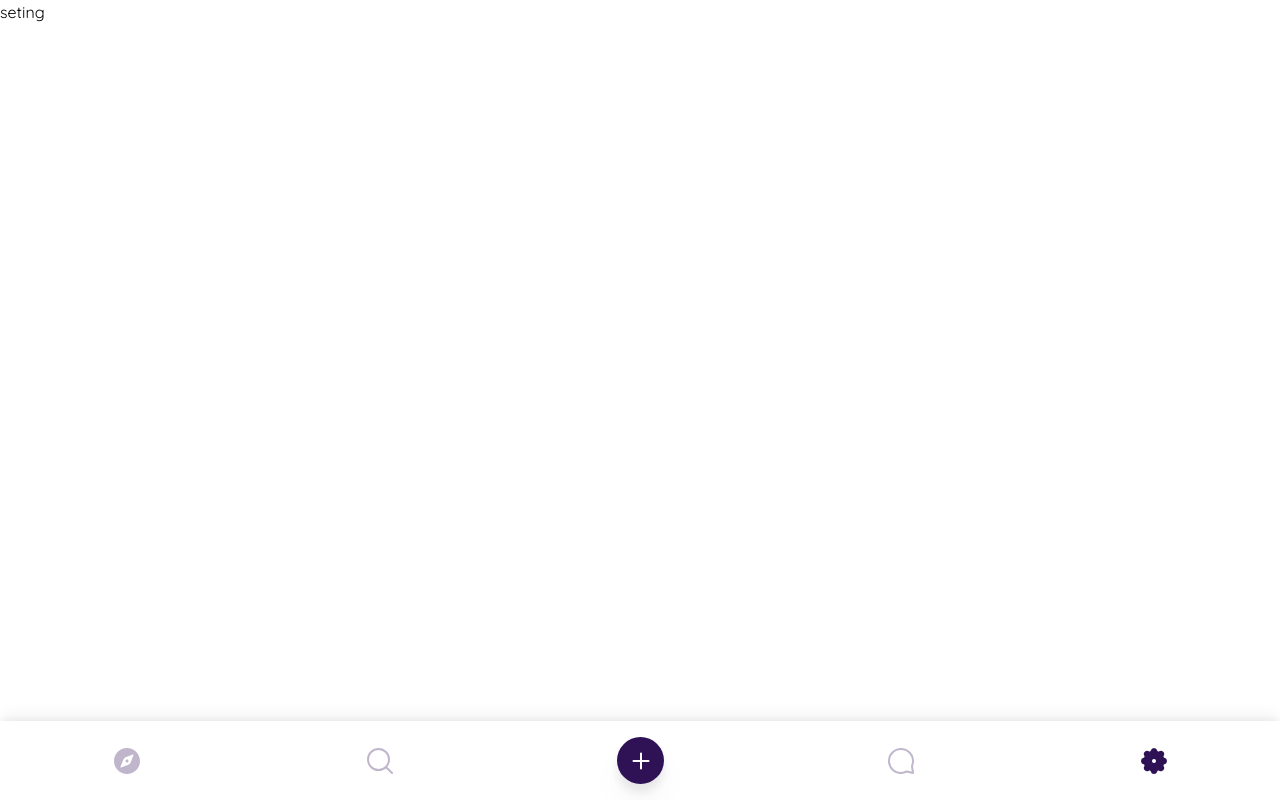
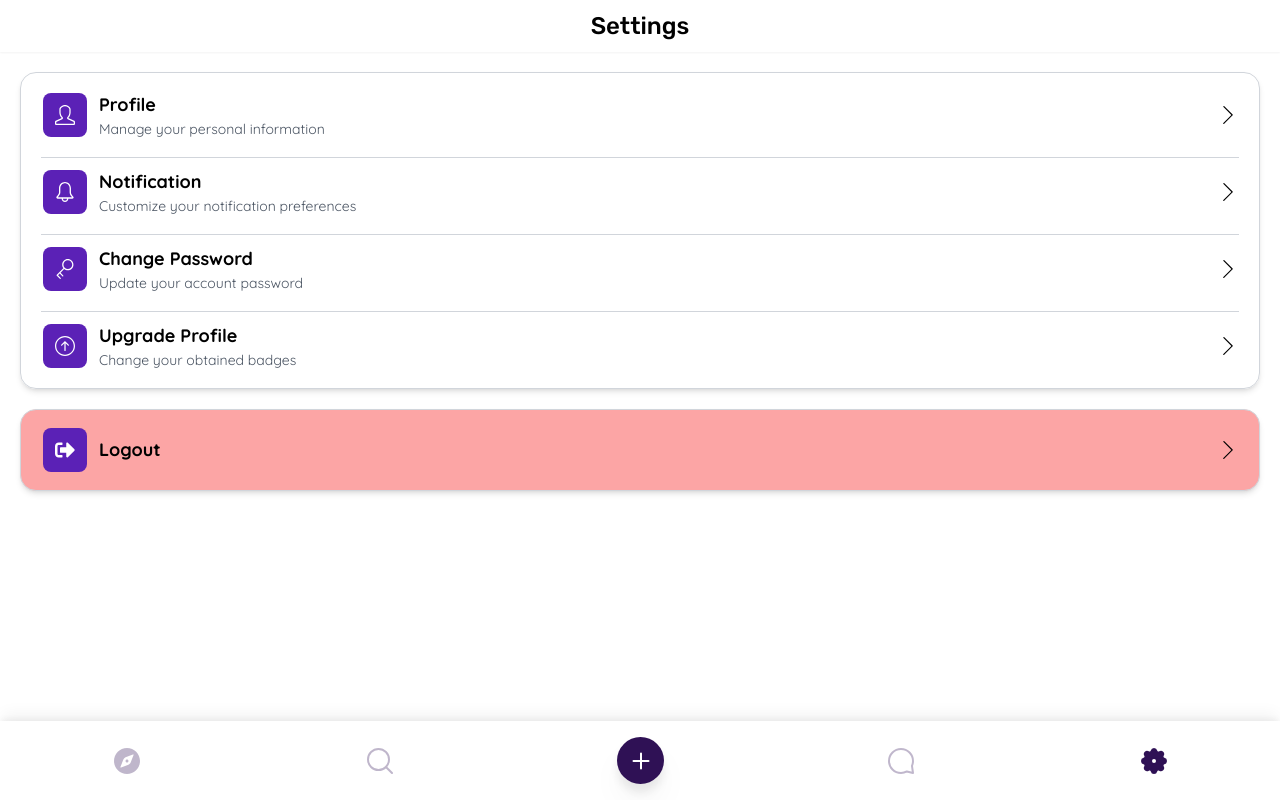
Before and after one commit to farhanfahreezy/garudahack5.0, a Next.js app: page /settings in a window 1280 px wide. Built offline with nearby package versions, Linux system fonts and the light colour scheme.

Commit message:
feat: settings page

```diff
--- /dev/null
+++ b/src/app/(site)/(require-login)/(use-navbar)/settings/comp/button.tsx
@@ -0,0 +1,37 @@
+"use client";
+
+import React from 'react';
+
+interface ButtonProps {
+  icon1: React.ReactNode;
+  title: string;
+  subtitle: string;
+  href: string;
+  icon2: React.ReactNode;
+}
+
+const Button: React.FC<ButtonProps> = ({ icon1, title, subtitle, href, icon2 }) => {
+  return (
+    <a
+      href={href}
+      className="flex items-center text-decoration-none p-2.5 mx-1"
+    >
+      <div className="mr-3 rounded-lg bg-violet-800 p-3 flex items-center justify-center">
+        {React.cloneElement(icon1 as React.ReactElement, { className: 'text-white text-xl' })}
+      </div>
+      <div className="flex flex-col flex-1">
+        <div className="font-bold text-lg">
+          {title}
+        </div>
+        <div className="text-sm text-gray-600">
+          {subtitle}
+        </div>
+      </div>
+      <div className="ml-3">
+        {React.cloneElement(icon2 as React.ReactElement, { className: 'text-lg' })}
+      </div>
+    </a>
+  );
+};
+
+export default Button;
--- a/src/app/(site)/(require-login)/(use-navbar)/settings/page.tsx
+++ b/src/app/(site)/(require-login)/(use-navbar)/settings/page.tsx
@@ -1,3 +1,68 @@
+import Button from './comp/button';
+import { FaArrowRight } from 'react-icons/fa';
+import { FaUser } from 'react-icons/fa';
+import { FaLock, FaBell, FaArrowUp, FaSignOutAlt } from 'react-icons/fa';
+import { SlArrowRight, SlKey, SlUser, SlBell, SlArrowUpCircle   } from "react-icons/sl";
+
+
 export default function Home() {
-  return <div>seting</div>;
+  return (
+    <div>
+      {/* <h1 className="text-4xl font-bold text-center mt-4">Settings</h1> */}
+      <div
+        className={`text-[24px] font-rubik font-medium w-full py-2 text-center shadow-sm sticky`}
+      >
+        Settings
+      </div>
+
+      <div className="p-2 border border-gray-300 rounded-2xl shadow-md mx-5 my-5">
+        <Button
+          icon1={<SlUser className="text-white"/>}
+          title="Profile"
+          subtitle="Manage your personal information"
+          href="/profile"
+          icon2={<SlArrowRight />}
+        />
+        <hr className="mt-2 border-t border-gray-300 mx-3" />
+
+        <Button
+          icon1={<SlBell className="text-white"/>}
+          title="Notification"
+          subtitle="Customize your notification preferences"
+          href="/profile"
+          icon2={<SlArrowRight />}
+        />
+        <hr className="mt-2 border-t border-gray-300 mx-3" />
+
+        <Button
+          icon1={<SlKey className="text-white"/>}
+          title="Change Password"
+          subtitle="Update your account password"
+          href="/profile"
+          icon2={<SlArrowRight />}
+        />
+        <hr className="mt-2 border-t border-gray-300 mx-3" />
+
+        <Button
+          icon1={<SlArrowUpCircle  className="text-white"/>}
+          title="Upgrade Profile"
+          subtitle="Change your obtained badges"
+          href="/profile"
+          icon2={<SlArrowRight />}
+        />
+
+
+      </div>
+      <div className="p-2 border border-gray-300 rounded-2xl shadow-md mx-5 my-5 bg-red-300">
+        <Button
+            icon1={<FaSignOutAlt className="text-white"/>}
+            title="Logout"
+            subtitle=""
+            href="/profile"
+            icon2={<SlArrowRight />}
+          />
+      </div>
+
+    </div>
+  );
 }
```
Also changed, not shown: 1 other file (tests, documents, lock files or other folders).
